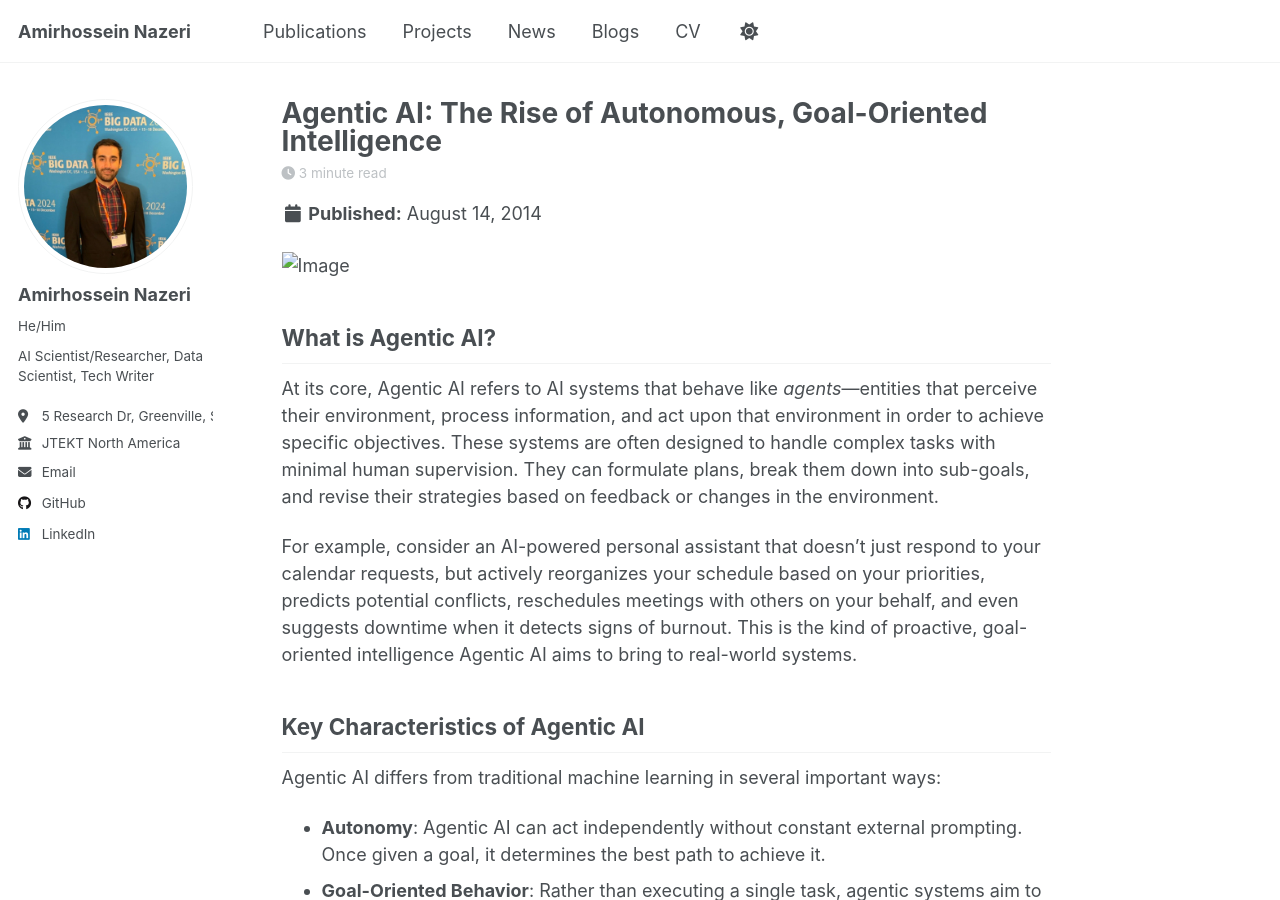
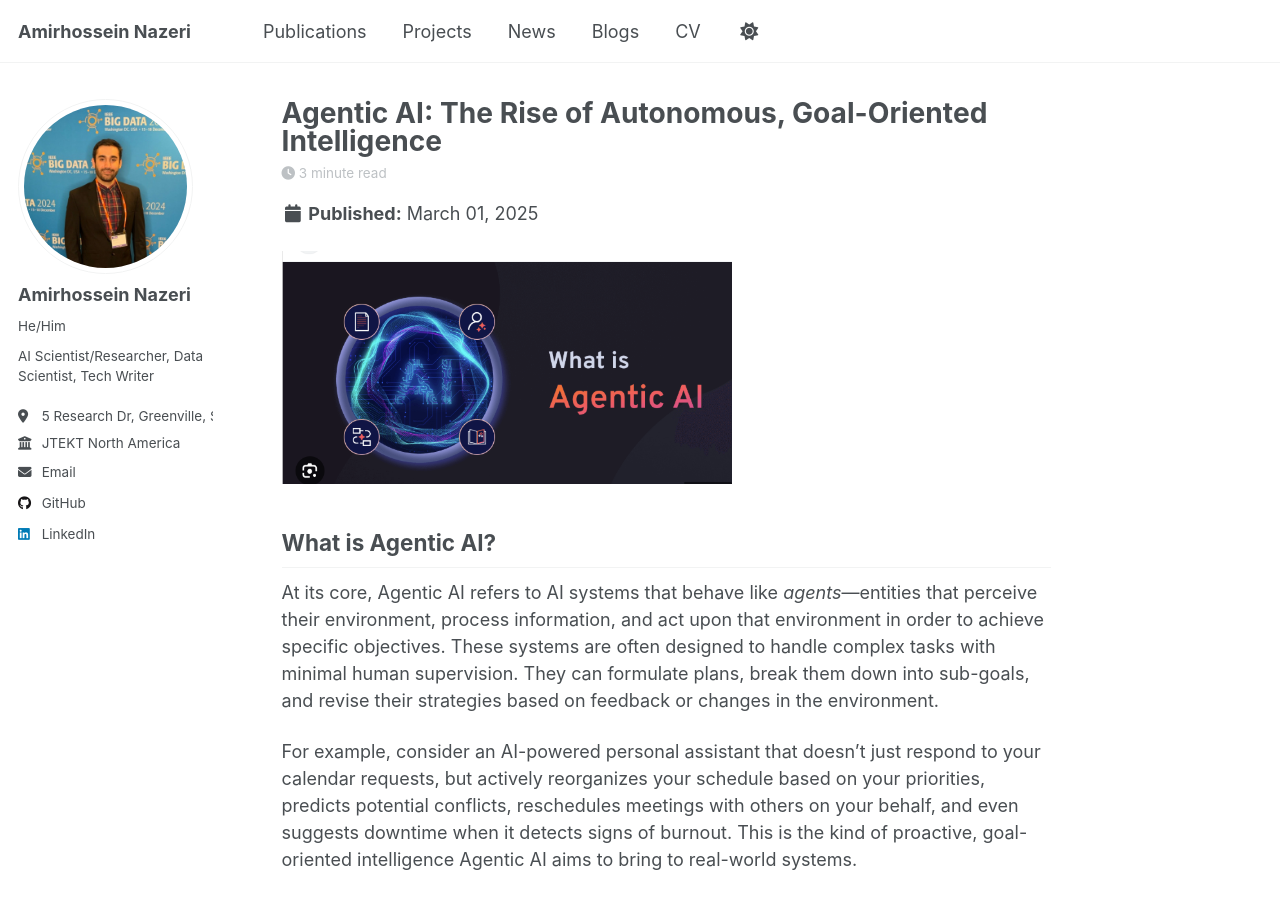
Before and after one commit to amirhnazerii/amirhnazerii.github.io, a Jekyll site: the page built from _posts/2014-08-14-blog-post-3.md, in a window 1280 px wide and 900 px high. Built offline with Jekyll 4.4.1, drawn with Linux system fonts in a browser that asks for light colours.

Commit message:
fixed date

```diff
--- a/_posts/2014-08-14-blog-post-3.md
+++ b/_posts/2014-08-14-blog-post-3.md
@@ -1,6 +1,6 @@
 ---
 title: 'Agentic AI: The Rise of Autonomous, Goal-Oriented Intelligence'
-date: 2014-08-14
+date: 2025-03-01
 permalink: /posts/2014/08/blog-post-3/
 excerpt: "As artificial intelligence continues to evolve, a new paradigm is beginning to take center stage: **Agentic AI**. This term refers to AI systems that are not just reactive or predictive, but capable of operating as autonomous agents—entities that can set goals, make decisions, and interact with their environment proactively. In contrast to traditional AI, which performs tasks when given explicit instructions, Agentic AI has the ability to take initiative, reason about its actions, and adapt to new challenges in real time."
 
@@ -11,7 +11,7 @@ tags:
 ---
 
 
-![Image](images\AgenticAI.png){: .align -center width="450px"}
+![Image](/images/AgenticAI.png){: .align -center width="450px"}
 
 ## What is Agentic AI?
 
```
